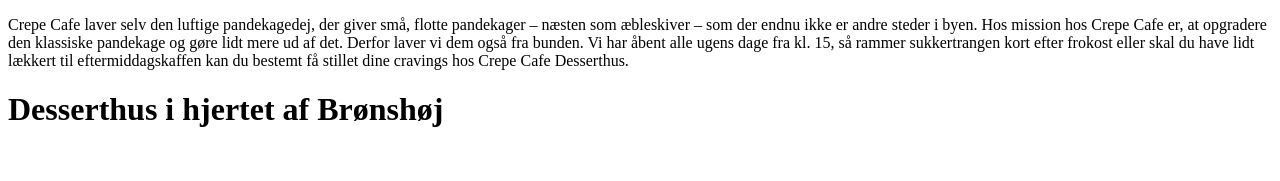
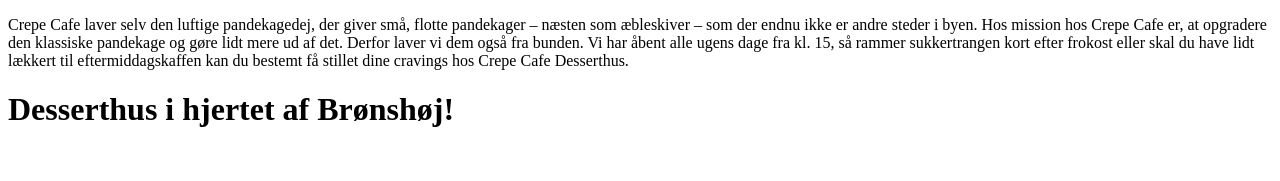
Before and after one commit to Najib-Hebrawi/cafeapp, a React (Create React App) app: page / in a window 1280 px wide. Shown: the top 181 px of the page. Built offline with nearby package versions, Linux system fonts and the light colour scheme.

Commit message:
Picture modified

```diff
--- a/src/component/Om_Os_Page.js
+++ b/src/component/Om_Os_Page.js
@@ -14,7 +14,7 @@
 
             <img
              src={image}
-             alt="a image of a fruit"
+             alt="A image of a fruit"
              />
 
 
@@ -29,7 +29,7 @@
             </p>
 
             <h1>
-             Desserthus i hjertet af Brønshøj
+             Desserthus i hjertet af Brønshøj!
              </h1>
 
 
```
